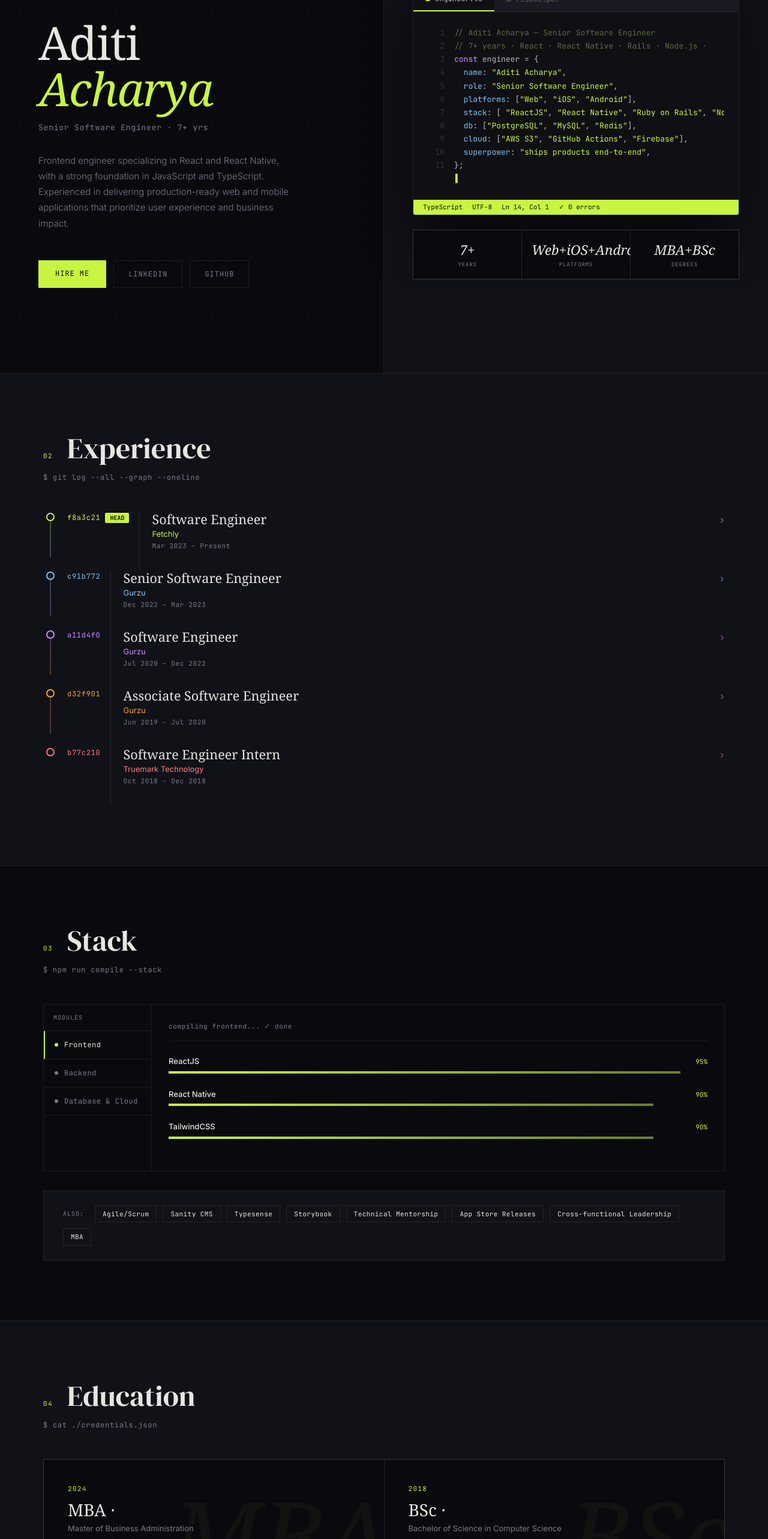
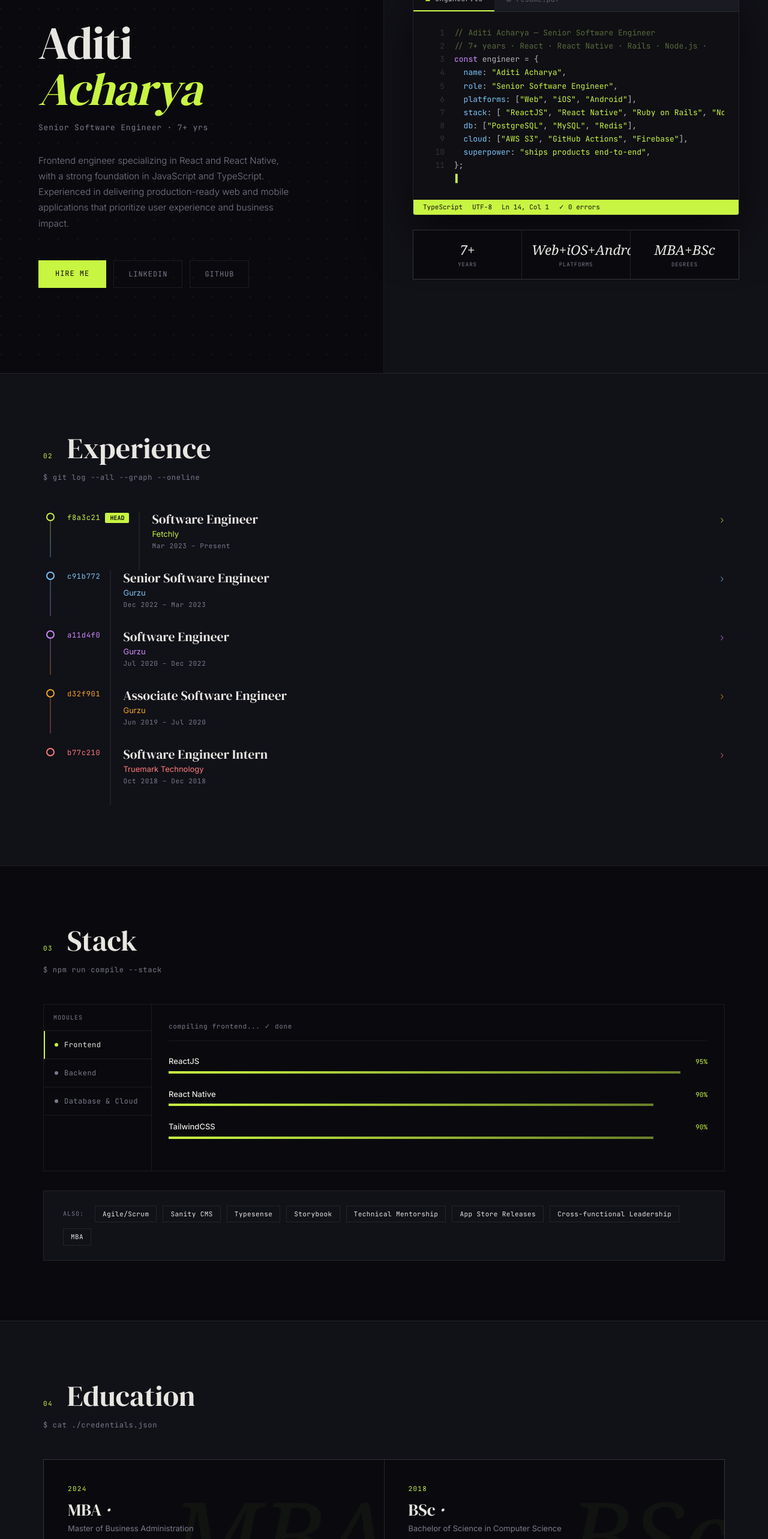
Before and after one commit to coder10101/portfolio-aditi, a React (Vite) app: page / in a window 1280 px wide. Shown: the part 234-2800 px from the top of the page at 60% size. Built offline with nearby package versions, Linux system fonts and the light colour scheme.

Commit message:
style: updated font

```diff
--- a/index.html
+++ b/index.html
@@ -5,10 +5,6 @@
     <link rel="icon" type="image/svg+xml" href="/favicon.svg" />
     <link rel="preconnect" href="https://fonts.googleapis.com" />
     <link rel="preconnect" href="https://fonts.gstatic.com" crossorigin />
-    <link
-      href="https://fonts.googleapis.com/css2?family=Inter:wght@300;400;500;600&family=JetBrains+Mono:wght@400;500;700&display=swap"
-      rel="stylesheet"
-    />
     <link
       href="https://fonts.googleapis.com/css2?family=Inter:wght@300;400;500;600&family=JetBrains+Mono:wght@400;500;700&family=DM+Serif+Display&display=swap"
       rel="stylesheet"
--- a/src/components/About/AboutSection.tsx
+++ b/src/components/About/AboutSection.tsx
@@ -19,9 +19,11 @@ export function AboutSection() {
         </div>
 
         {/* Name */}
-        <h1 className="font-serif text-[clamp(3rem,6vw,5.5rem)] leading-none tracking-[-0.02em] text-[var(--foreground)] m-0 mb-4">
+        <h1 className="font-display text-[clamp(3rem,6vw,5.5rem)] leading-none tracking-[-0.02em] text-[var(--foreground)] m-0 mb-4">
           Aditi <br />
-          <span className="italic text-[var(--primary)]">Acharya</span>
+          <span className="italic text-[var(--primary)]">
+            Acharya
+          </span>
         </h1>
 
         {/* Title */}
--- a/src/components/Contact/Contact.tsx
+++ b/src/components/Contact/Contact.tsx
@@ -82,7 +82,7 @@ export function Contact() {
             ))}
           </div>
 
-          <div className="mt-12 font-serif text-[2rem] text-[var(--foreground)] leading-[1.2]">
+          <div className="mt-12 font-display text-[2rem] text-[var(--foreground)] leading-[1.2]">
             Let's build
             <br />
             <span className="italic text-[var(--primary)]">
--- a/src/components/Education/Education.tsx
+++ b/src/components/Education/Education.tsx
@@ -15,7 +15,7 @@ export function Education() {
         {DEGREES.map((ed) => (
           <div
             key={ed.abbr}
-            className="relative overflow-hidden p-10 bg-[var(--background)] hover:bg-[var(--card)] transition-colors duration-200"
+            className="relative overflow-hidden p-10 bg-[var(--background)] hover:bg-[var(--card)] transition-colors duration-200 "
           >
             {/* Watermark */}
             <div className="absolute top-1/2 -translate-y-1/2 right-[-10px] font-serif text-[10rem] italic leading-none select-none pointer-events-none text-[rgba(200,245,66,0.04)]">
@@ -27,7 +27,7 @@ export function Education() {
               <div className="font-mono text-[11px] tracking-[0.12em] text-[var(--primary)] mb-3">
                 {ed.year}
               </div>
-              <h3 className="font-serif text-[1.75rem] text-[var(--foreground)] m-0 mb-[6px] leading-[1.1]">
+              <h3 className="font-display text-[1.75rem] text-[var(--foreground)] m-0 mb-[6px] leading-[1.1]">
                 {ed.abbr}
                 <span className="italic"> ·</span>
               </h3>
--- a/src/components/Experience/Experience.tsx
+++ b/src/components/Experience/Experience.tsx
@@ -90,7 +90,7 @@ export function Experience() {
                   paddingBottom: isOpen ? "0" : "2rem",
                 }}
               >
-                <div className="font-serif text-[1.35rem] text-[var(--foreground)] leading-[1.2] mb-[2px]">
+                <div className="font-display text-[1.35rem] text-[var(--foreground)] leading-[1.2] mb-[2px]">
                   {commit.title}
                 </div>
                 <div
--- a/src/index.css
+++ b/src/index.css
@@ -1,4 +1,10 @@
 @import "tailwindcss";
+
+@theme {
+  --font-display: "DM Serif Display", serif;
+  --font-mono: "JetBrains Mono", monospace;
+  --font-sans: "Inter", sans-serif;
+}
 
 :root {
   --background: #0a0a0e;
```
